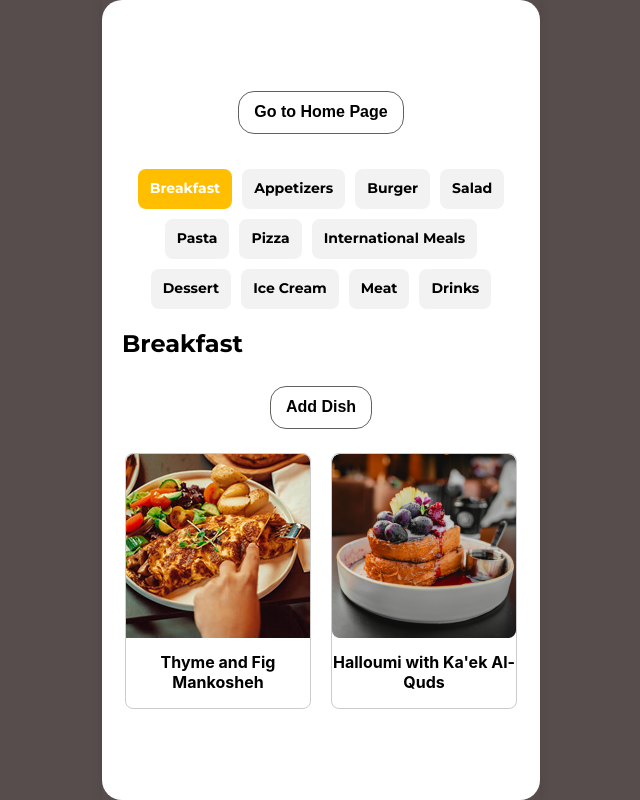
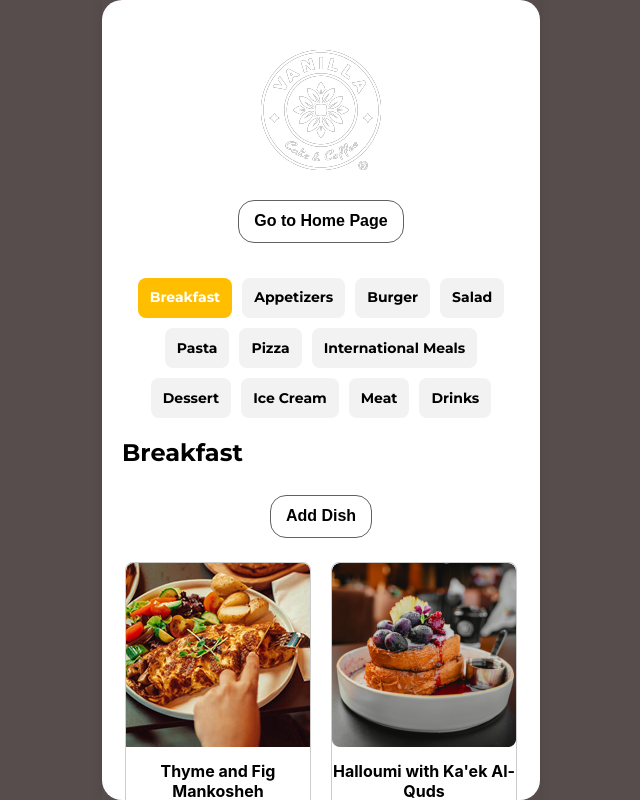
Before and after one commit to LaithJabali/Restaurant-Menu, a React (Vite) app: page /#/admin in a window 1280 px wide. Both pictures are taken after a click on the element "Breakfast". Shown: the whole page, without its empty margins (319-959 px from the left). Built offline with nearby package versions, Linux system fonts and the light colour scheme.

Commit message:
updates on admin page

```diff
--- a/src/components/AdminMenu/AdminMenu.jsx
+++ b/src/components/AdminMenu/AdminMenu.jsx
@@ -1,20 +1,27 @@
-import React, { useState } from 'react';
+import React from 'react';
+import { useNavigate } from 'react-router-dom';
+import { useLanguage } from '../LanguageButton/LanguageContext';
+import Logo from '../Logo/Logo';
+import MenuList from '../MenuList/MenuList';
 import styles from './AdminMenu.module.css';
-import LocationDropdown from './LocationDropdown';
-import MenuList from '../MenuList/MenuList';
-import { useNavigate } from 'react-router-dom';
-import { useLanguage } from "../LanguageButton/LanguageContext";
+
 const AdminMenu = () => {
-const navigate = useNavigate();
+  const navigate = useNavigate();
   const { language } = useLanguage();
-const goToHomePage = () => {
-  navigate('/');
-};
+
+  const goToHomePage = () => {
+    navigate('/');
+  };
+
   return (
     <div className={styles.page}>
-            <button className={styles.addDish} onClick={goToHomePage}> {language === "English" ? 'Go to Home Page' : 'الصفحة الرئيسية'}</button>
-
-     <MenuList isAdmin={true}/>
+      <div className={styles.header}>
+        <Logo />
+        <button className={styles.addDish} onClick={goToHomePage}>
+          {language === 'English' ? 'Go to Home Page' : 'الصفحة الرئيسية'}
+        </button>
+      </div>
+      <MenuList isAdmin={true} />
     </div>
   );
 };
--- a/src/components/AdminMenu/AdminMenu.module.css
+++ b/src/components/AdminMenu/AdminMenu.module.css
@@ -1,8 +1,19 @@
 .page {
   width: 100%;
+  background-color: white;
+  max-height: 100%;
   margin: 20px;
-  background-color: white;
-  border-radius: 20px;
+  overflow-x: auto;
+}
+
+.header {
+  margin-top: 50px;
+  display: flex;
+  flex-direction: column;
+  justify-content: center;
+  align-items: center;
+  margin-bottom: 20px;
+  gap: 30px;
 }
 
 .menuContainer {
@@ -63,6 +74,7 @@
 }
 
 .dishField {
+  margin: 10px;
   margin-bottom: 15px;
 }
 
@@ -77,6 +89,7 @@
   margin-top: 5px;
   border: 1px solid #ccc;
   border-radius: 4px;
+  margin-bottom: 15px;
 }
 
 .dishField textarea {
@@ -102,3 +115,12 @@
 .addDish:hover {
   background-color: #e0e0e0;
 }
+
+@media (max-width: 482px) {
+  .dishCard {
+    width: 155px;
+  }
+  .dishDetailsPopup {
+    width: 70%;
+  }
+}
```
